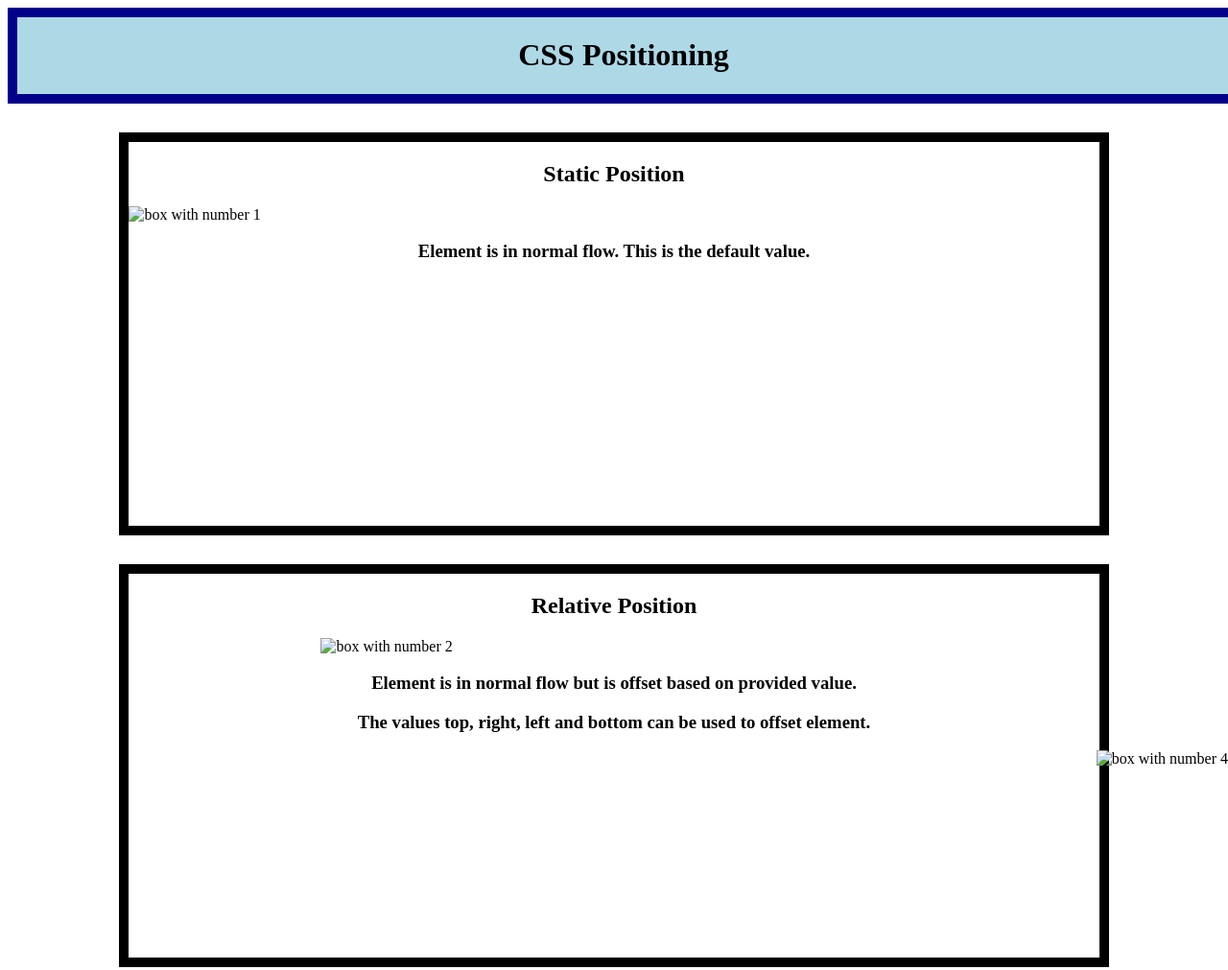
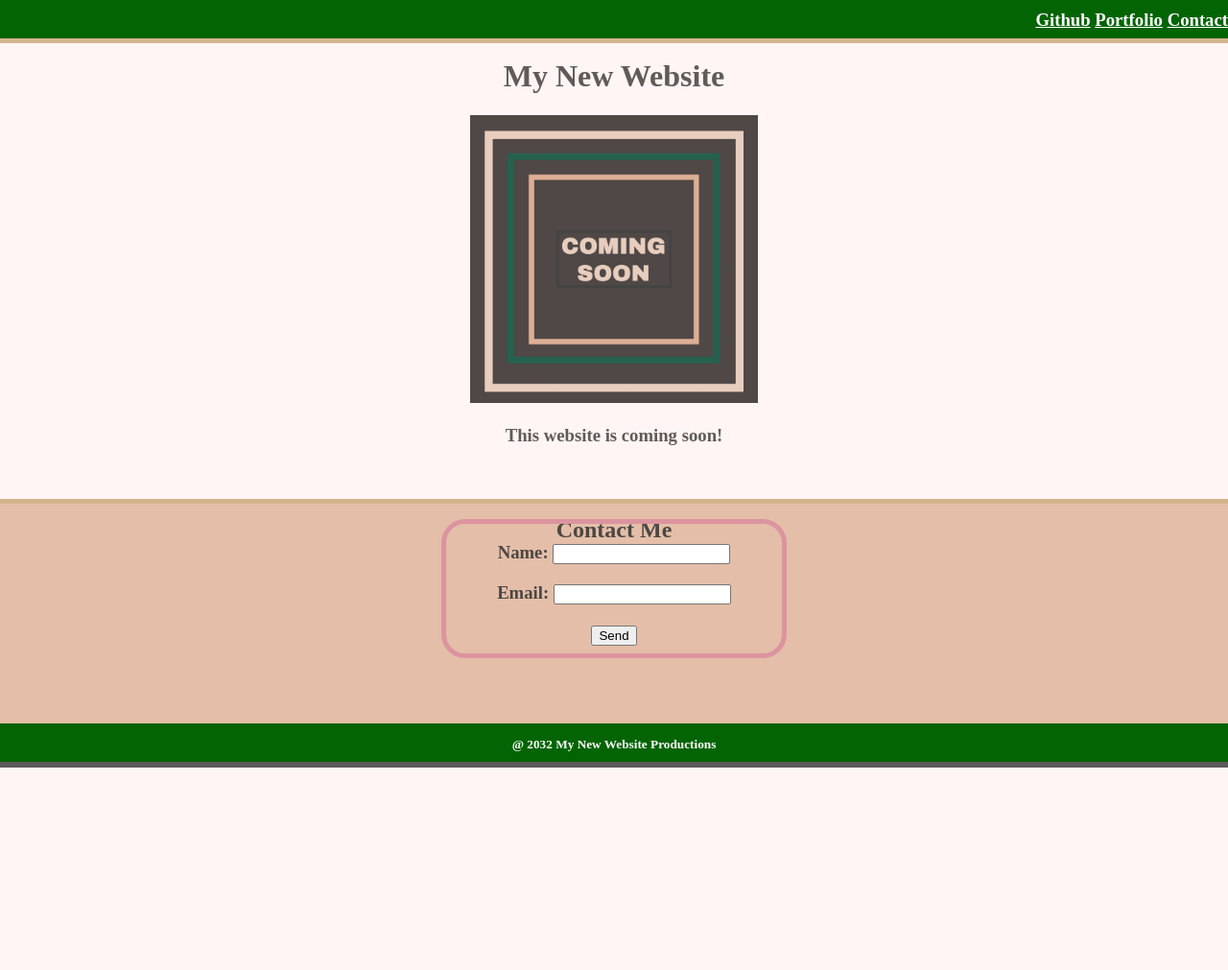
Before and after one commit to BookWM101/module-1-project, a plain HTML site: page index.html in a window 1280 px wide. Shown: the top 1011 px of the page at 96% size. After the commit the page ends 800 px from the top, so only its background shows below. Drawn offline with Linux system fonts and the light colour scheme; files whose address does not match are found by name.

Commit message:
finished the simple website code, and added a README

```diff
--- a/Assets/CSS/style.css
+++ b/Assets/CSS/style.css
@@ -1,42 +1,77 @@
-h1,
-h2,
-h3 {
-  text-align: center;
+body {
+    font-family: "Lucida Sans Unicode" "Lucida Grande" sans-serif`;
+    background-color: #fff5f5;
+    margin: 0px;
+    width: 100%;
   }
 
+
   header {
+   height: 40px;
    width: 100%;
-  border: 10px solid darkblue;
-  background-color: lightblue;
+   background-color: #026402;
+   a:link {color: white;}
+   padding-right: 20px;
+   text-align: right;
+   line-height: 3px;
+   border-bottom: 5px solid tan;
+   position: absolute;
+   top: 0px;
   }
 
-section {
-  height: 400px;
-  width: 80%;
-  margin: 30px auto;
-  border: 10px solid black;
+  #Img-1 {
+  height: 300px;
+  width: 300px;
   }
 
-/* Relative positioning */
-#relative-box {
+  section-1 /* image and text section */ {
+    height: 500px;
+    width:100%;
+    padding-right: 20px;
     position: relative;
-  left: 200px;
+    top: 40px;
+    display: block;
+    text-align: center;
+    color: #605b57;
+    margin: 0 auto;
   }
 
-/* Absolute positioning */
-#absolute-section {
-  position: relative;
+  section-2 /* Contact Me section */ {
+    height: 275px;
+    width: 100%;
+    padding-right: 20px;
+    position: absolute;
+    bottom: 0px;
+    background-color: #e4bea8;
+    color: #4b4744;
+    border-top: 5px solid tan;
+    display: block;
+    text-align: center;
+    line-height: 15px;
   }
 
-#absolute-box {
-  position: absolute;
-  top: 50px;
-  right: 100px;
+  section-3 /* Name and Email box */ {
+    display: block;
+    height: 135px;
+    width: 350px;
+    position: relative;
+    bottom: -20px;
+    border: 5px solid #dc94a0;
+    border-radius: 25px;
+    margin: 0 auto;
+    text-align: center;
+    color: #4b4744;
   }
 
-/* Fixed positioning */
-#fixed-box {
-  position: fixed;
-  bottom: 0;
-  right: 0;
+  footer {
+    height: 40px;
+    width: 100%;
+    padding-right: 20px;
+    position: absolute;
+    bottom: 0px;
+    background-color: #026402;
+    color: #ffffff;
+    text-align: center;
+    line-height: 0px;
+    border-bottom: 6px solid #5d5a5a;
   }
--- a/index.html
+++ b/index.html
@@ -4,41 +4,38 @@
     <meta charset="UTF-8">
     <meta name="viewport" content="width=device-width, initial-scale=1.0">
     <link rel="stylesheet" href="./assets/css/style.css">
-    <title>CSS Positioning</title>
+    <title> My New Website </title>
   </head>
 
   <body>
+
     <header>
-      <h1>CSS Positioning</h1>
+      <h3>
+       <a href="https://github.com/">Github</a>
+       <a href="#section-1">Portfolio</a>
+       <a href="#section-3">Contact</a>
+      </h3>
     </header>
 
-    <section>
-      <h2>Static Position</h2>
-      <img src="./assets/images/image-1.png" alt="box with number 1"/>
-      <h3>Element is in normal flow. This is the default value.</h3>
-    </section>
+    <section-1>
+      <h1> My New Website </h1>
+      <img id="Img-1" src="C:\Users\bookw\bootcamp\Schoolwork\module-1-project\Assets\Images\image-1.png" />
+      <h3> This website is coming soon! </h3>
+    </section-1>
 
-    <section>
-      <h2>Relative Position</h2>
-      <img id="relative-box" src="./assets/images/image-2.png" alt="box with number 2"/>
-      <h3>Element is in normal flow but is offset based on provided value.</h3>
-      <h3>The values top, right, left and bottom can be used to offset element.</h3>
-    </section>
+    <section-2>
+      <h2> Contact Me </h2>
+    </section-2>
 
-    <section id="absolute-section">
-      <h2>Absolute Position</h2>
-      <img id="absolute-box" src="./assets/images/image-3.png" alt="box with number 3"/>
-      <h3>The element is removed from the normal flow.</h3>
-      <h3>Its final position is relative to the positioned parent or ancestor</h3>
-      <h3>and is determined by the values of top, right, bottom, and left.</h3>
-    </section>
+    <section-3>
+      <h3> Name: <input type="text" name=? size=?> </h3>
+      <h3> Email: <input type="email" name=? size=?> </h3>
+      <h5> <input type="submit" value="Send"> </h5>
+    </section-3>
 
-    <section>
-      <h2>Fixed Position</h2>
-      <img id="fixed-box" src="./assets/images/image-4.png" alt="box with number 4">
-      <h3>The element is removed from the normal document flow.</h3>
-      <h3>The final position is relative to the viewport and determined by the values of top, right, bottom, and left. </h3>
-    </section>
+    <footer>
+      <h5> @ 2032 My New Website Productions </h5>
+    </footer>
   </body>
 
 </html>
```
Also changed, not shown: Assets/Images/image-1.png (added), 1 other file. Lines whose indentation alone changed are shown as unchanged.
